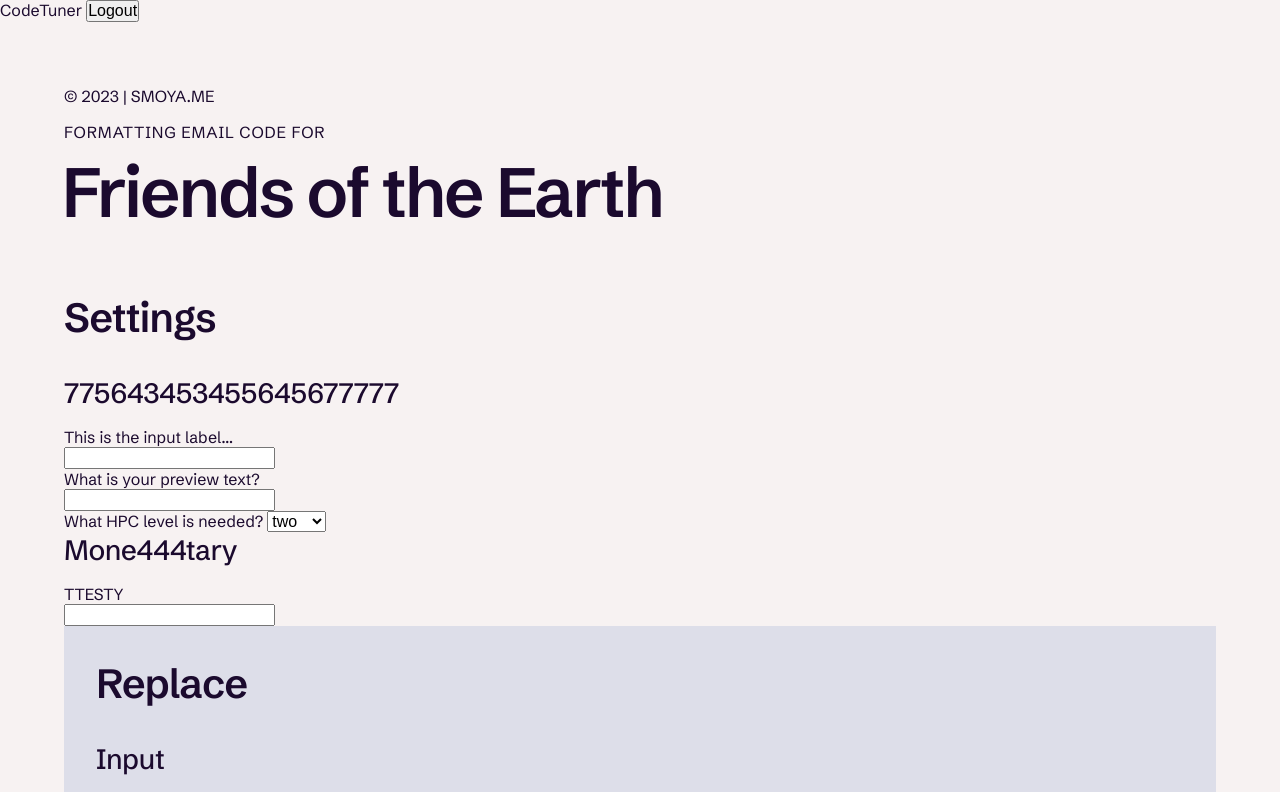
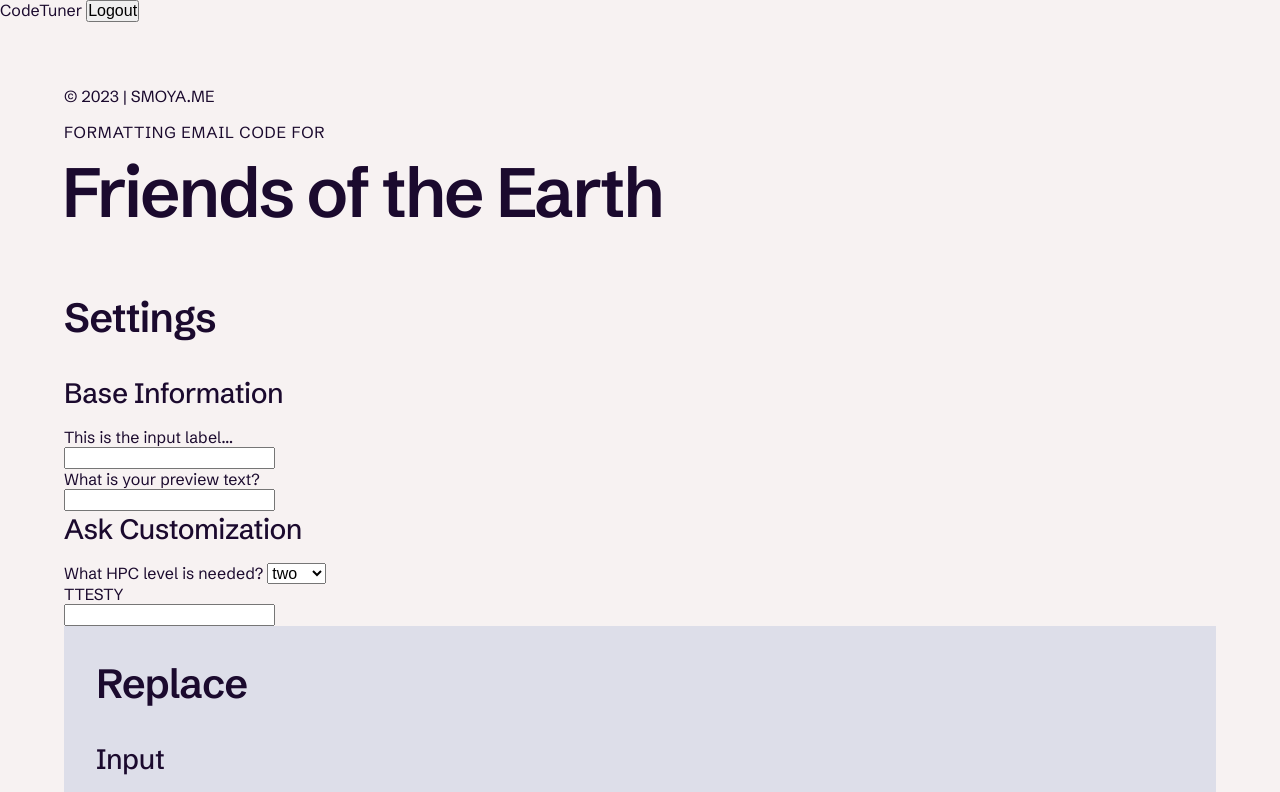
Before and after one commit to smoyame/sveltekitfun, a SvelteKit app: page /app in a window 1280 px wide. Shown: the top 792 px of the page. Built offline with nearby package versions, Linux system fonts and the light colour scheme.

Commit message:
Insert copy

```diff
--- a/src/routes/app/+page.svelte
+++ b/src/routes/app/+page.svelte
@@ -19,15 +19,15 @@
 		<div class="t__settings">
 			<h2 class="tuner__heading typelvl-b">Settings</h2>
 			<div class="tuner__inputs">
-				<TunerSettings groupname="775643453455645677777">
+				<TunerSettings groupname="Base Information">
 					<Text id="slug" label="This is the input label..." />
 					<Text id="previewtext" label="What is your preview text?" />
+				</TunerSettings>
+
+				<TunerSettings groupname="Ask Customization">
 					<Dropdown id="hpc" label="What HPC level is needed?">
 						<Option options={['two', 'three', 'four']} />
 					</Dropdown>
-				</TunerSettings>
-
-				<TunerSettings groupname="Mone444tary">
 					<Text id="TESTGO44OD" label="TTESTY" />
 				</TunerSettings>
 			</div>
@@ -37,13 +37,13 @@
 				<h2 class="codearea__heading typelvl-b">Replace</h2>
 				<div class="code-wrapper">
 					<div class="input-card code-area">
-						<label class="typelvl-c" for="input">Input</label>
-						<textarea name="input" id="input" class="input" />
+						<label class="typelvl-c" for="inputBtn">Input</label>
+						<textarea name="inputBtn" id="inputText" class="inputText" />
 						<button id="inputBtn" class="inputBtn">Update my HTML</button>
 					</div>
 					<div class="output-card code-area">
-						<label class="typelvl-c" for="output">Output</label>
-						<textarea name="output" id="output" class="output" />
+						<label class="typelvl-c" for="outputBtn">Output</label>
+						<textarea name="output" id="outputText" class="outputText" />
 						<button id="outputBtn" class="outputBtn">Copy new HTML</button>
 					</div>
 				</div>
```
